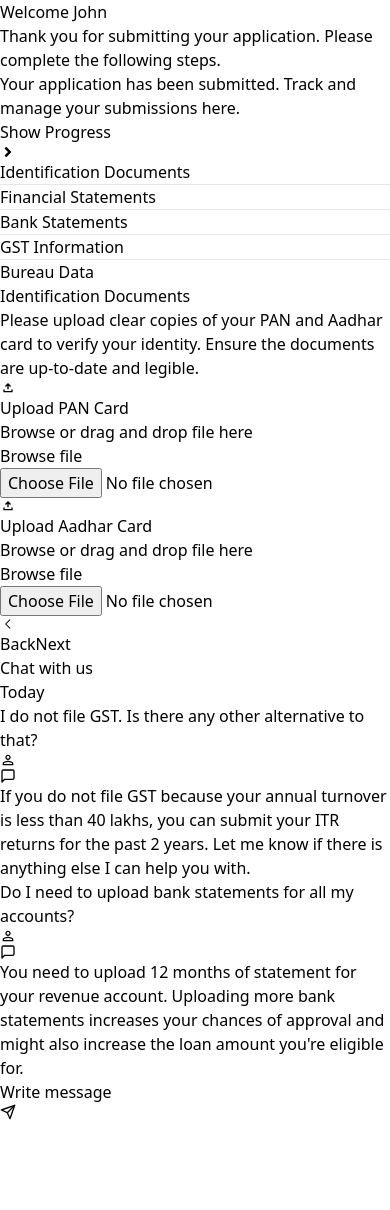
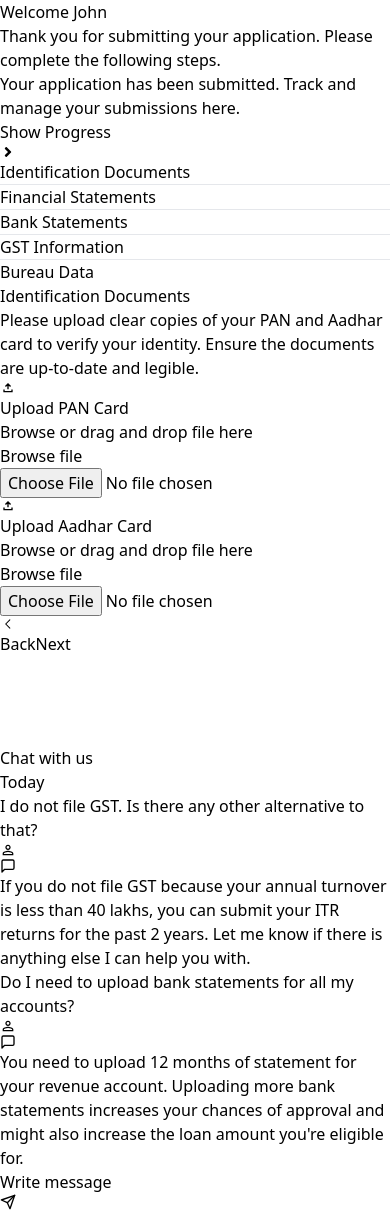
Before and after one commit to abhishek8094/kreditmind_Task, a React (Vite) app: page / in a window 390 px wide. Before the commit the page ends 1120 px from the top, so only its background shows below. Built offline with nearby package versions, Linux system fonts and the light colour scheme.

Commit message:
new changes

```diff
--- a/src/App.css
+++ b/src/App.css
@@ -1,3 +1,9 @@
 .App {
   overflow: hidden;
 }
+
+@media only screen and (max-width: 1022px) {
+  .ChatUS{
+    margin-top: 90px;
+  }
+}
--- a/src/components/ChatUs.jsx
+++ b/src/components/ChatUs.jsx
@@ -4,7 +4,7 @@ import { FiSend } from "react-icons/fi";
 
 const ChatUs = () => {
   return (
-    <div className="border-y-[1.5px] w-full sm:w-[45%] md:w-[70%] lg:w-[40%] xl:w-[27%] mx-auto">
+    <div className="border-y-[1.5px] w-full sm:w-[90%] md:w-[70%] lg:w-[40%] xl:w-[27%] mx-auto ChatUS">
       {" "}
       <h3 className="p-4 text-xl text-[#000000] font-bold">Chat with us</h3>
       <div className="flex justify-around items-center">
```
